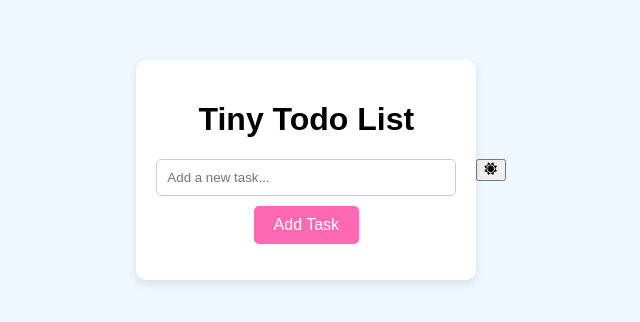
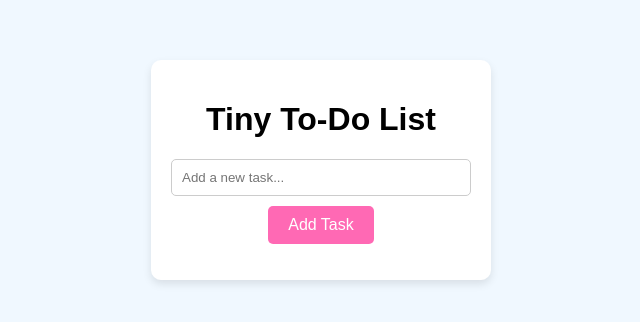
Before and after one commit to breebreezy23/tiny-todo-list, a plain HTML site: page index.html in a window 1280 px wide. Shown: the part 230-552 px from the top of the page, without its empty margins (319-959 px from the left). Drawn offline with Linux system fonts and the light colour scheme.

```diff
--- a/index.html
+++ b/index.html
@@ -4,37 +4,26 @@
 <head>
     <meta charset="UTF-8">
     <meta name="viewport" content="width=device-width, initial-scale=1.0">
+    <script src="https://kit.fontawesome.com/348eac5aae.js" crossorigin="anonymous"></script>
+    <link rel="preconnect" href="https://fonts.googleapis.com">
+    <link rel="preconnect" href="https://fonts.gstatic.com" crossorigin>
+    <link href="https://fonts.googleapis.com/css2?family=Lilita+One&display=swap" rel="stylesheet">
     <link rel="stylesheet" href="styles.css">
     <title>Tiny ToDo List</title>
 </head>
 
 <body>
     <div class="container">
-        <h1>Tiny Todo List</h1>
+        <h1>Tiny To-Do List</h1>
         <input type="text" id="todo-input" placeholder="Add a new task..." />
         <button id="add-btn">Add Task</button>
         <ul id="todo-list"></ul>
     </div>
-    <!--<button id="theme-toggle">Toggle Theme</button> -->
-
-    <button class="theme-toggle" type="button" title="Toggle theme" aria-label="Toggle theme">
-        <svg xmlns="http://www.w3.org/2000/svg" aria-hidden="true" class="theme-toggle__within" height="1em" width="1em"
-            viewBox="0 0 32 32" fill="currentColor">
-            <clipPath id="theme-toggle__within__clip">
-                <path d="M0 0h32v32h-32ZM6 16A1 1 0 0026 16 1 1 0 006 16" />
-            </clipPath>
-            <g clip-path="url(#theme-toggle__within__clip)">
-                <path
-                    d="M30.7 21.3 27.1 16l3.7-5.3c.4-.5.1-1.3-.6-1.4l-6.3-1.1-1.1-6.3c-.1-.6-.8-.9-1.4-.6L16 5l-5.4-3.7c-.5-.4-1.3-.1-1.4.6l-1 6.3-6.4 1.1c-.6.1-.9.9-.6 1.3L4.9 16l-3.7 5.3c-.4.5-.1 1.3.6 1.4l6.3 1.1 1.1 6.3c.1.6.8.9 1.4.6l5.3-3.7 5.3 3.7c.5.4 1.3.1 1.4-.6l1.1-6.3 6.3-1.1c.8-.1 1.1-.8.7-1.4zM16 25.1c-5.1 0-9.1-4.1-9.1-9.1 0-5.1 4.1-9.1 9.1-9.1s9.1 4.1 9.1 9.1c0 5.1-4 9.1-9.1 9.1z" />
-            </g>
-            <path class="theme-toggle__within__circle"
-                d="M16 7.7c-4.6 0-8.2 3.7-8.2 8.2s3.6 8.4 8.2 8.4 8.2-3.7 8.2-8.2-3.6-8.4-8.2-8.4zm0 14.4c-3.4 0-6.1-2.9-6.1-6.2s2.7-6.1 6.1-6.1c3.4 0 6.1 2.9 6.1 6.2s-2.7 6.1-6.1 6.1z" />
-            <path class="theme-toggle__within__inner"
-                d="M16 9.5c-3.6 0-6.4 2.9-6.4 6.4s2.8 6.5 6.4 6.5 6.4-2.9 6.4-6.4-2.8-6.5-6.4-6.5z" />
-        </svg>
-    </button>
-
-    <script src="script.js"></script>
+    <!--<div class="tiny-footer">
+        <p>Created by BreeBreezy23</p>
+        <a href="https://github.com/breebreezy23" class="github-link" target="_blank"><i
+                class="fa-brands fa-github fa-beat"></i></a>
+    </div> -->
 </body>
 
 </html>
```
